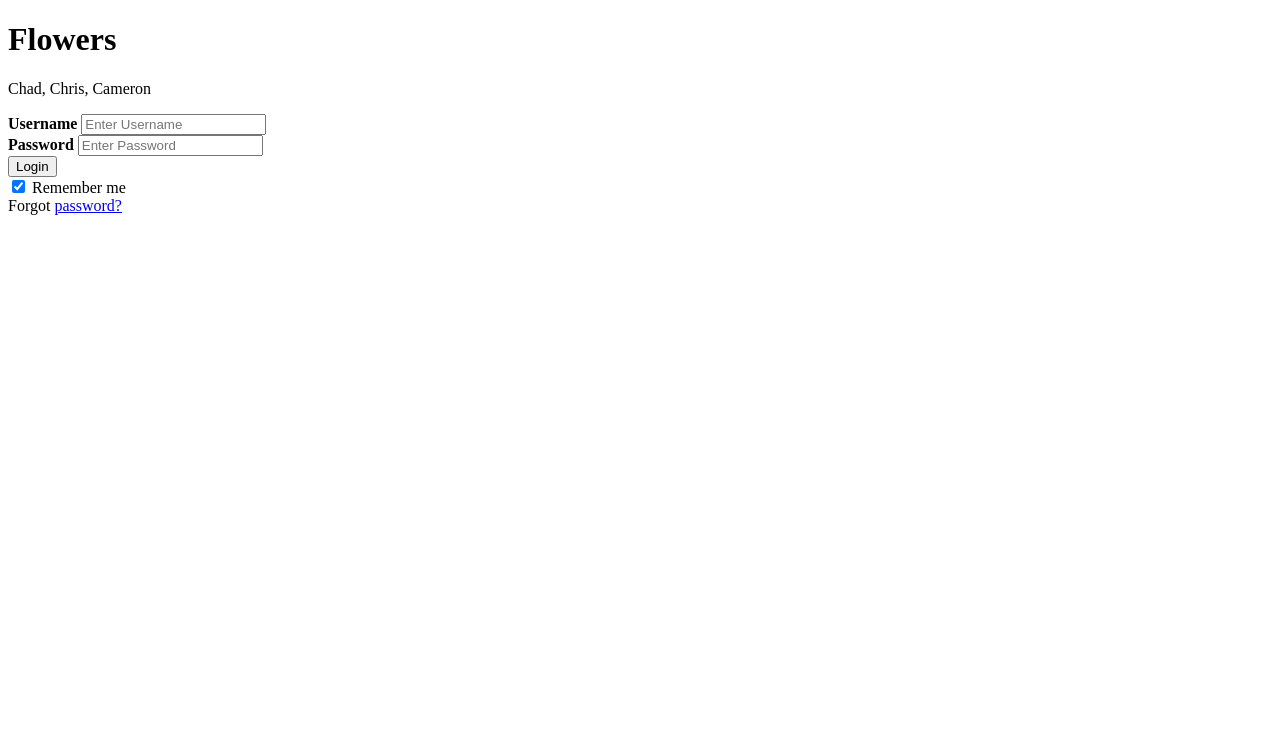
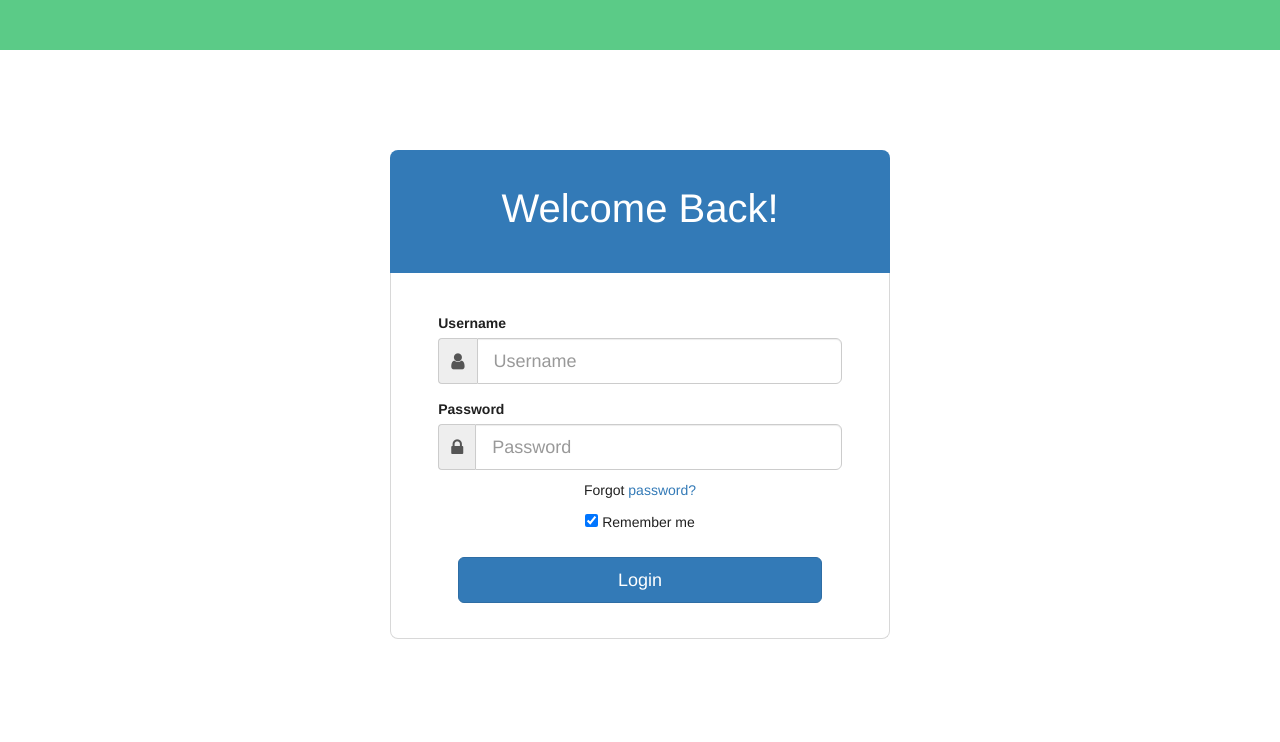
Before and after one commit to Chad-Barlow/cs462Flowers, a website: page login.html in a window 1280 px wide. Drawn offline with nearby package versions, Linux system fonts and the light colour scheme.

Commit message:
Style login page

```diff
--- a/login.html
+++ b/login.html
@@ -1,23 +1,113 @@
-<!DOCTYPE html>
-<html>
+<!DOCTYPE HTML>
+<html lang="en">
+
+<head>
+    <meta http-equiv="Content-Type" content="text/html; charset=UTF-8" />
+    <title>Flower Delivery Service</title>
+
+    <link rel="stylesheet" type="text/css" href="https://maxcdn.bootstrapcdn.com/bootstrap/3.3.7/css/bootstrap.min.css" />
+    <link rel="stylesheet" href="https://maxcdn.bootstrapcdn.com/font-awesome/4.7.0/css/font-awesome.min.css">
+
+    <script src="https://maxcdn.bootstrapcdn.com/bootstrap/3.3.7/js/bootstrap.min.js"
+        integrity="sha384-Tc5IQib027qvyjSMfHjOMaLkfuWVxZxUPnCJA7l2mCWNIpG9mGCD8wGNIcPD7Txa"
+        crossorigin="anonymous">
+    </script>
+
+    <style>
+        #content {
+            max-width: 1000px;
+            margin: 0 auto;
+        }
+
+        .login-section {
+            width: 500px;
+            margin: 10% auto;
+            float: none;
+        }
+        .header {
+            background-color: #5BCB87;
+            height: 50px;
+        }
+        .login-header {
+            width: 500px;
+            color: #ffffff;
+            border-top-left-radius: 8px;
+            border-top-right-radius: 8px;
+            height: 123px;
+            background-color: #337ab7;
+            background-position: center;
+            background-repeat: no-repeat;
+            padding-top: 30px;
+        }
+        .login-body {
+            width: 500px;
+            height: 348px;
+            height: auto;
+            color: #26bf63;
+            color: #202020;
+            background-color: #ffffff;
+            border-top-width: 0px;
+            border-right-width: 1px;
+            border-bottom-width: 1px;
+            border-left-width: 1px;
+            border-color: #d8d8d8;
+            border-style: solid;
+            border-bottom-left-radius: 8px;
+            border-bottom-right-radius: 8px;
+        }
+
+        form {
+            width: 75%;
+            margin: 0 auto;
+        }
+    </style>
+</head>
+
 <body>
+    <header id="header-region">
+        <div class="header">
 
-<h1>Flowers </h1>
-<p>Chad, Chris, Cameron </p>
+        </div>
+    </header>
 
-<form action="/action_page.php">
-  <div class="container">
-    <label><b>Username</b></label>
-    <input type="text" placeholder="Enter Username" name="uname" required>
-	</br>
-    <label><b>Password</b></label>
-    <input type="password" placeholder="Enter Password" name="psw" required>
-	</br>
-    <button type="submit">Login</button></br>
-    <input type="checkbox" checked="checked"> Remember me </br>
-    <span class="psw">Forgot <a href="#">password?</a></span>
-  </div>
-</form>
+    <div id="content" class="container">
 
+        <div class="row">
+            <div class="login-section">
+                <div class="login-header">
+                    <p style="text-align: center; font-size: 40px;">Welcome Back!</p>
+                </div>
+
+                <div class="login-body">
+                    <br />
+                    <br />
+                    <form action="/action_page.php" class="form-horizontal">
+                        <div class="form-group">
+                            <label><b>Username</b></label>
+                            <div class="input-group">
+                                <div class="input-group-addon"><i class="fa fa-user fa-lg"></i></div>
+                                <input type="text" class="form-control input-lg" id="username" placeholder="Username" name="uname" value="" required>
+                            </div>
+                        </div>
+                        <div class="form-group">
+                            <label><b>Password</b></label>
+                            <div class="input-group">
+                                <div class="input-group-addon"><i class="fa fa-lock fa-lg"></i></div>
+                                <input type="password" class="form-control input-lg" id="password" placeholder="Password" name="psw" value="" required>
+                            </div>
+                            <p style="text-align: center; margin-top: 10px;"><span class="psw">Forgot <a href="#">password?</a></span></p>
+                            <p style="text-align: center;"><input type="checkbox" checked="checked"> Remember me </input></p>
+                        </div>
+
+                        <div class="form-group" style="text-align: center;">
+                            <button type="submit" class="btn btn-primary btn-lg" style="width: 90%;">Login</button>
+                            <br />
+                            <br />
+                        </div>
+                    </form>
+                </div>
+            </div>
+        </div>
+    </div>
 </body>
 </html>
```
